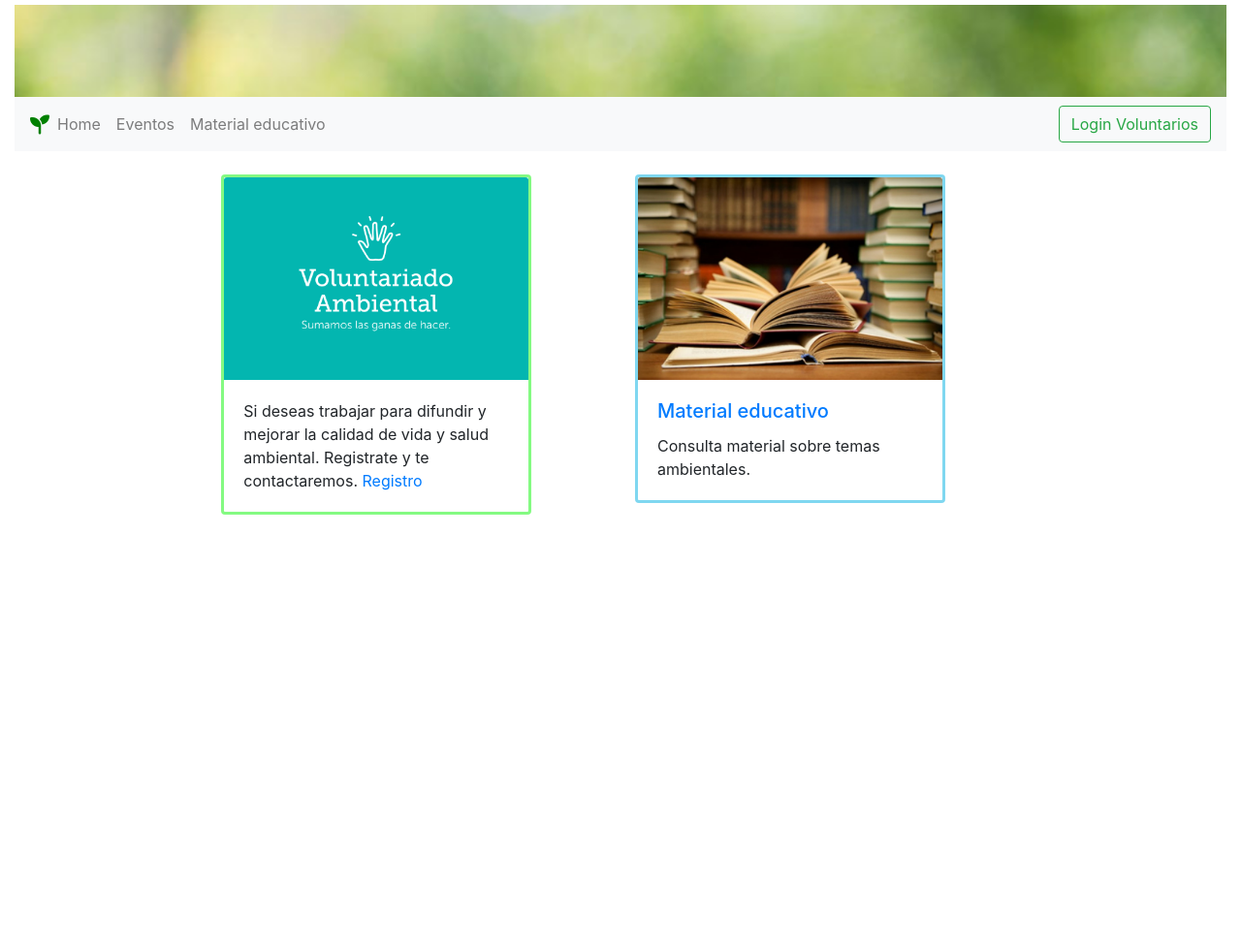
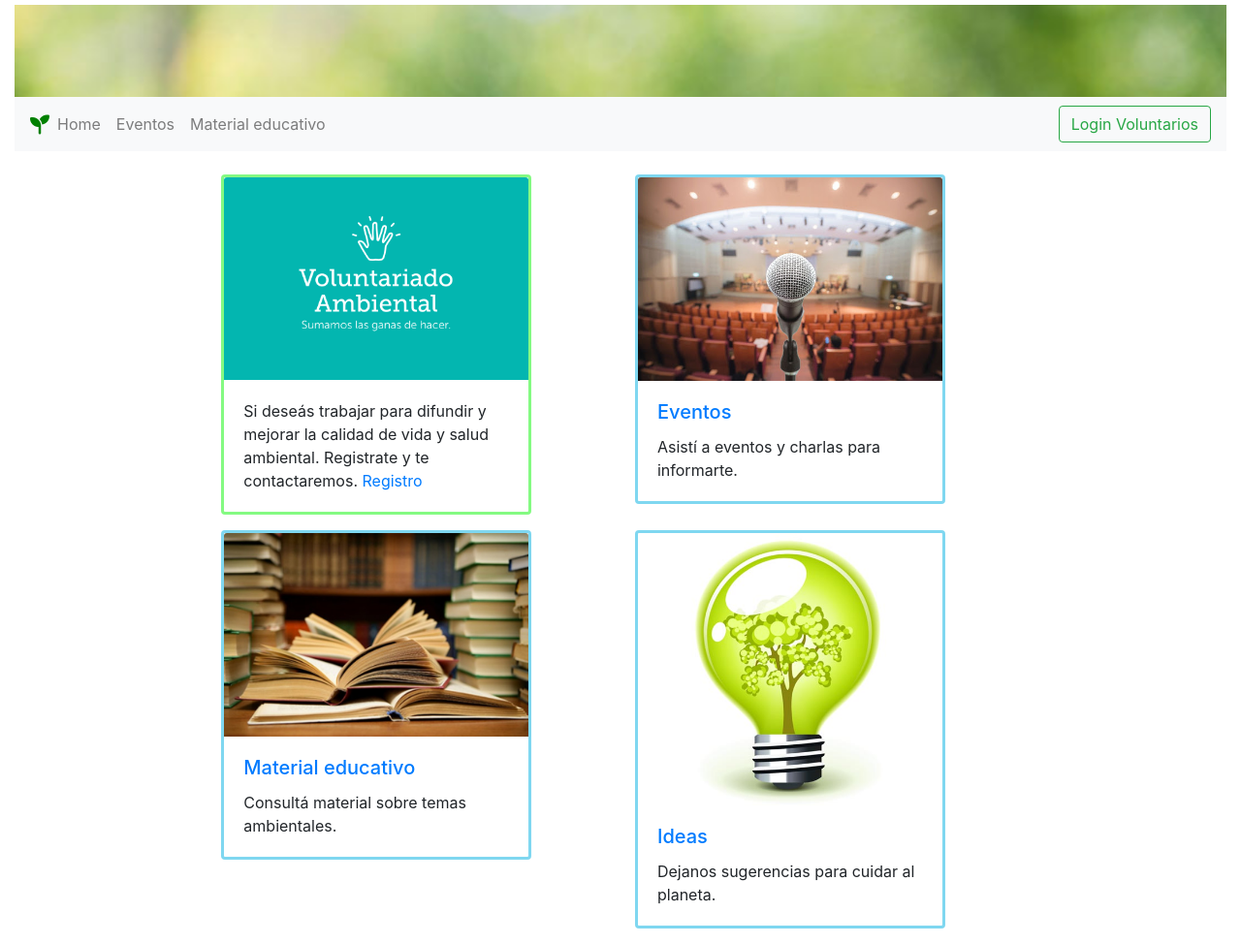
Before and after one commit to bauticanavese/VerdeQueTeQuieroVerde, a Django app: page / in a window 1280 px wide. Shown: the whole page at 97% size. Before the commit the page ends 531 px from the top, so only its background shows below. Run offline with Django 3.2, Linux system fonts and the light colour scheme; some libraries are stand-ins or nearby versions.

Commit message:
events and ideas cards added to home

```diff
--- a/templates/index.html
+++ b/templates/index.html
@@ -1,7 +1,7 @@
 {% extends "base.html" %}
 {% load static%}
 {% block content %}
-<div class="row">
+<div class="row form-group">
   <div class="col-md-4 offset-2">
     <div class="card" style="width: 20rem; border-color:#84fa82; border-width: 3px;">
       <a href="https://docs.google.com/forms/d/e/1FAIpQLSf7p31CQXoCwq_1eNIpbOEh9j1xp4DgLlqAWl9HcBM6BZJ2KQ/viewform" target="blank">
@@ -9,7 +9,7 @@
       </a>
       <div class="card-body">
         <p class="card-text">
-          Si deseas trabajar para difundir y mejorar la calidad de vida y salud ambiental.
+          Si deseás trabajar para difundir y mejorar la calidad de vida y salud ambiental.
           Registrate y te contactaremos.
           <a href="https://docs.google.com/forms/d/e/1FAIpQLSf7p31CQXoCwq_1eNIpbOEh9j1xp4DgLlqAWl9HcBM6BZJ2KQ/viewform" class="card-link" target="blank">Registro</a>
         </p>
@@ -19,13 +19,43 @@
 
   <div class="col-md-4">
     <div class="card" style="width: 20rem; border-color:#7fd7f0; border-width: 3px;">
+      <a href="/events">
+        <img src="{% static 'home/evento.jpg' %}" class="card-img-top" alt="...">
+      </a>
+      <div class="card-body">
+        <h5 class="card-title"><a href="/events" class="card-link">Eventos</a></h5>
+        <p class="card-text">
+          Asistí a eventos y charlas para informarte.
+        </p>
+      </div>
+    </div>
+  </div>
+</div>
+
+<div class="row form-group">
+  <div class="col-md-4 offset-2">
+    <div class="card" style="width: 20rem; border-color:#7fd7f0; border-width: 3px;">
       <a href="/materials">
         <img src="{% static 'home/material.jpg' %}" class="card-img-top" alt="...">
       </a>
       <div class="card-body">
         <h5 class="card-title"><a href="/materials" class="card-link">Material educativo</a></h5>
         <p class="card-text">
-          Consulta material sobre temas ambientales.
+          Consultá material sobre temas ambientales.
+        </p>
+      </div>
+    </div>
+  </div>
+
+  <div class="col-md-4">
+    <div class="card" style="width: 20rem; border-color:#7fd7f0; border-width: 3px;">
+      <a href="https://forms.gle/6XwFkAHwcWhUQxjp8">
+        <img src="{% static 'home/idea.jpg' %}" class="card-img-top" alt="...">
+      </a>
+      <div class="card-body">
+        <h5 class="card-title"><a href="https://forms.gle/6XwFkAHwcWhUQxjp8" class="card-link">Ideas</a></h5>
+        <p class="card-text">
+          Dejanos sugerencias para cuidar al planeta.
         </p>
       </div>
     </div>
```
Also changed, not shown: static/home/evento.jpg (added), static/home/idea.jpg (added).
